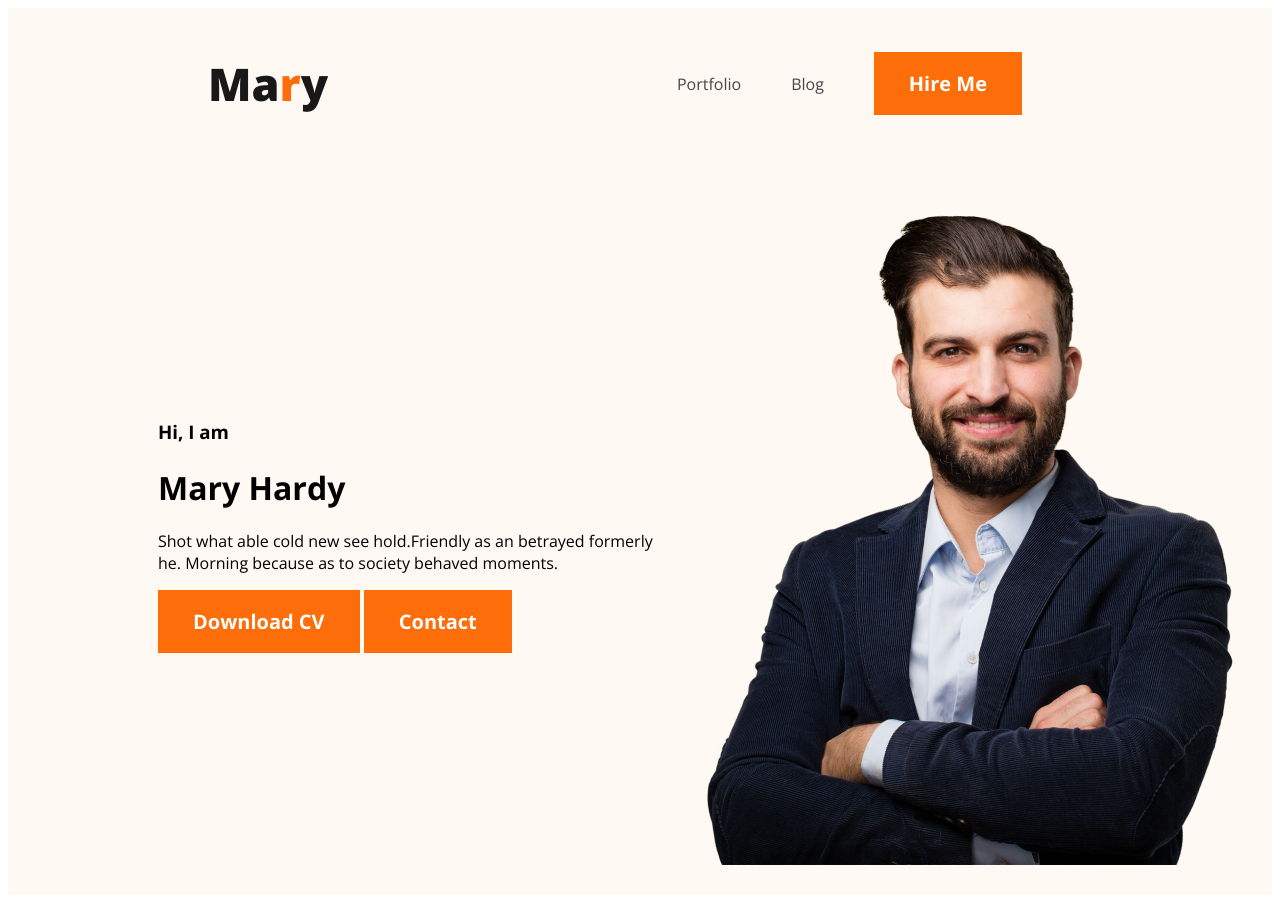
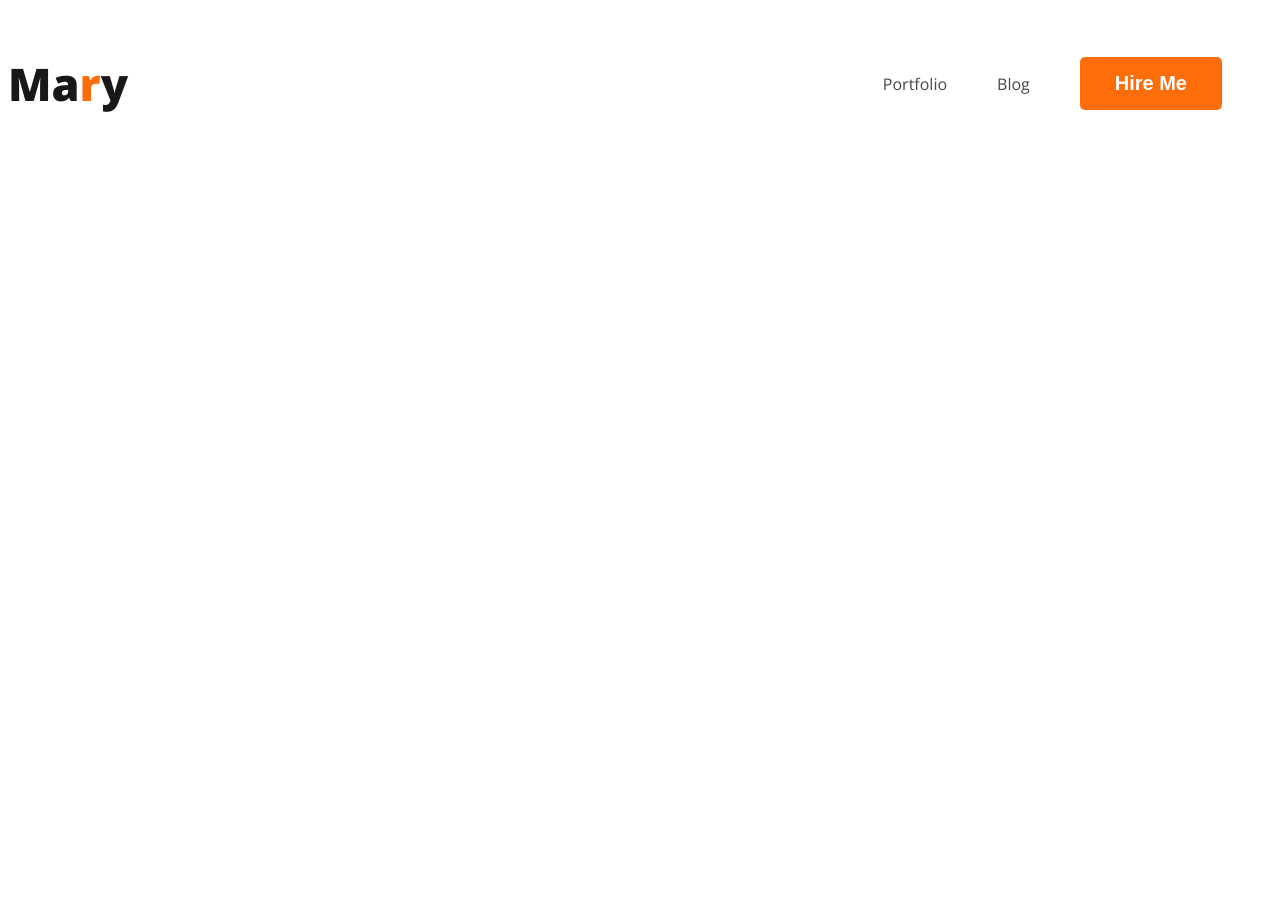
Before and after one commit to DeepsEffect/module-05-PORTFOLIO, a plain HTML site: page index.html in a window 1280 px wide. After the commit the page ends 800 px from the top, so only its background shows below. Drawn offline with nearby package versions, Linux system fonts and the light colour scheme.

Commit message:
portfolio re-init

```diff
--- a/index.html
+++ b/index.html
@@ -7,25 +7,15 @@
     <link rel="stylesheet" href="styles/portfolio.css">
 </head>
 <body>
-    <header class="header">
+    <header>
         <nav>
-            <h3 class="nav-title">Ma<span class="nav-primary">r</span>y</h3>
+            <h3 class="nav-title">Ma<span class="text-primary">r</span>y</h3>
             <ul>
-                <li><a href="portfolio.html">Portfolio</a></li>
-                <li><a href="blog.html">Blog</a></li>
+                <li><a href="">Portfolio</a></li>
+                <li><a href="">Blog</a></li>
                 <li><button class="btn-primary">Hire Me</button></li>
             </ul>
         </nav>
-        <div class="banner">
-            <div class="banner-content">
-                <h3 class="banner-greeting">Hi, I  am</h3>
-                <h1 class="banner-title">Mary Hardy</h1>
-                <p>Shot what able cold new see hold.Friendly as an betrayed formerly he. Morning because as to society behaved moments.</p>
-                <button class="btn-primary">Download CV</button>
-                <button class="btn-primary">Contact</button>
-            </div>
-            <img class="profile-pic" src="images/hardy.png" alt="hardy">
-        </div>
     </header>
     <main>
 
--- a/styles/portfolio.css
+++ b/styles/portfolio.css
@@ -1,34 +1,36 @@
 @import url('https://fonts.googleapis.com/css2?family=Open+Sans:ital,wght@0,400;0,700;0,800;1,300;1,700;1,800&display=swap');
 
-* {
-    font-family: 'Open Sans', sans-serif;
+/* common shared styles */
+body {
+    font-family: 'Open Sans', 'sans-serif';
 }
 
-.nav-title {
-    font-size: 45px;
-    color: #181818;
-    font-weight: 800;
-}
-
-.nav-primary {
+.text-primary {
     color: #FD6E0A;
 }
 
 .btn-primary {
-    background-color: #FD6E0A;
+    border-radius: 5px;
+    background: #FD6E0A;
     color: white;
     border: 0;
     font-size: 20px;
-    font-style: normal;
     font-weight: 700;
-    padding: 18px 35px;
+    padding: 15px 35px;
 }
 
+/* nav related styles */
 nav {
     display: flex;
+    justify-content: space-between;
     align-items: center;
-    justify-content: space-between;
-    margin: 0 200px;
+
+}
+
+.nav-title {
+    color: #181818;
+    font-size: 45px;
+    font-weight: 800;
 }
 
 nav>ul {
@@ -45,19 +47,3 @@ nav a {
     text-decoration: none;
     color: #474747;
 }
-
-.header {
-    background-color: #FFF8F3;
-}
-
-/* Header related styles */
-.banner {
-    padding: 30px 30px 30px 150px;
-    display: flex;
-    align-items: center;
-}
-
-.banner .profile-pic {
-    width: 584px;
-    height: 676px;
-}
```
